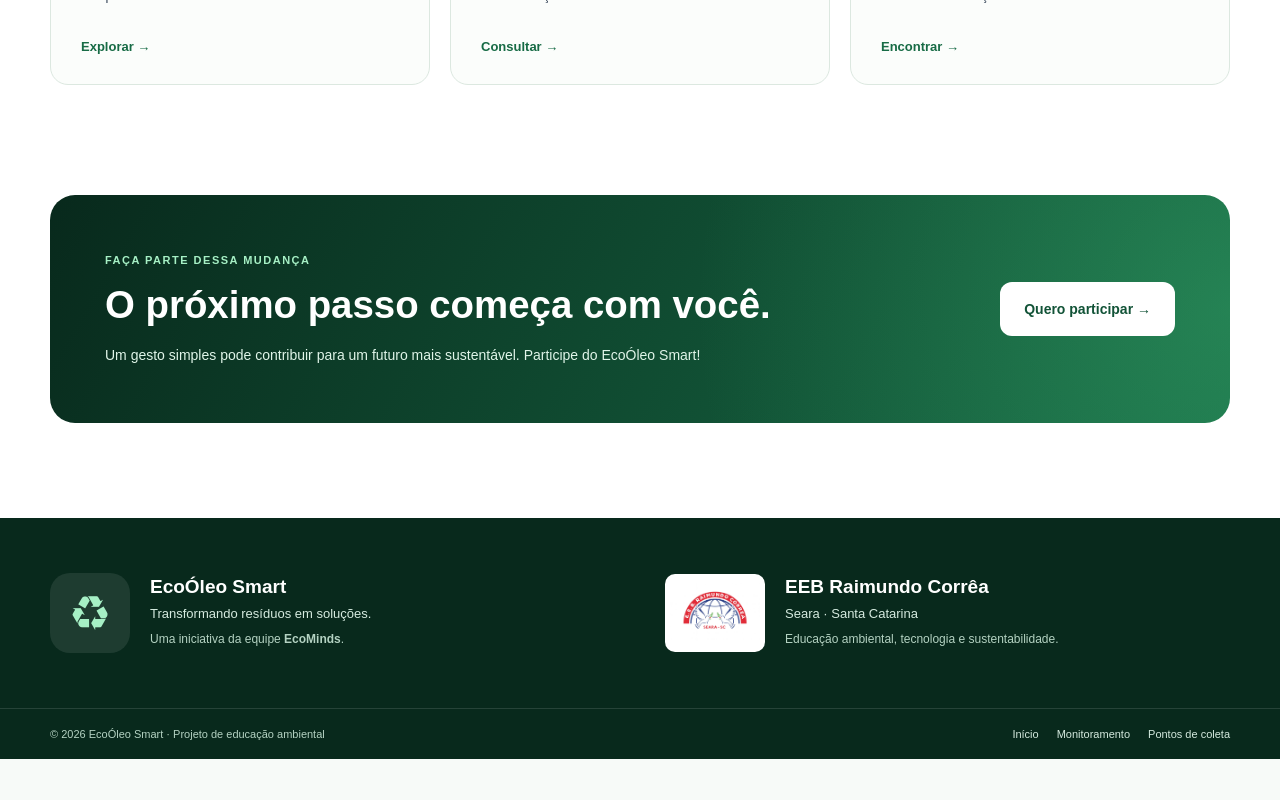
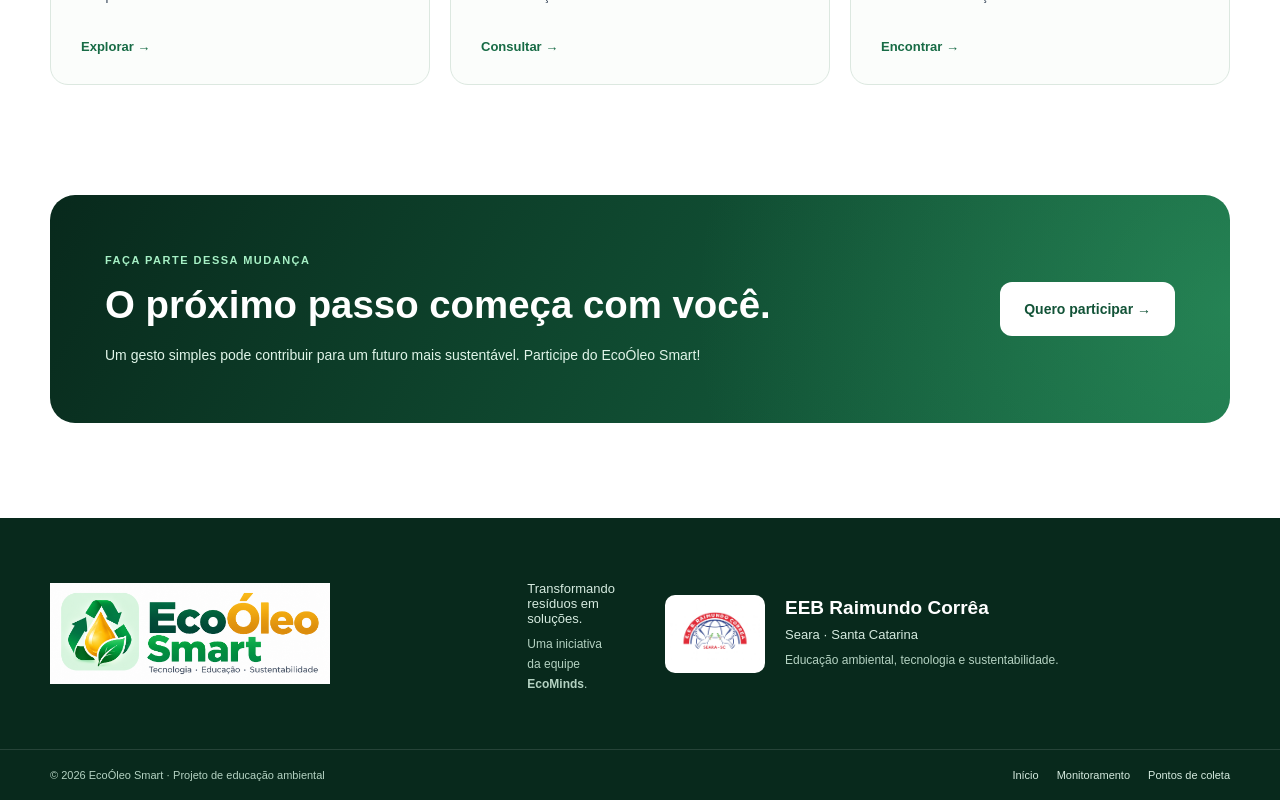
Before and after one commit to ricardogabiatti/ecominds-platform, a Next.js app: page / in a window 1280 px wide. Shown: the part 2363-3163 px from the top of the page. Before the commit the page ends 3122 px from the top, so only its background shows below. Built offline with nearby package versions, Linux system fonts and the light colour scheme; no server answers.

Commit message:
Update layout.tsx

```diff
--- a/app/layout.tsx
+++ b/app/layout.tsx
@@ -27,21 +27,50 @@ export default function RootLayout({
       >
         <div style={{ flex: 1 }}>{children}</div>
 
+        {/* ==========================================
+            RODAPÉ GLOBAL ECOÓLEO SMART
+        ========================================== */}
+
         <footer className="eco-footer-global">
           <div className="eco-footer-inner">
+
+            {/* IDENTIDADE VISUAL ECOÓLEO SMART */}
+
             <div className="eco-footer-brand">
-              <span className="eco-footer-symbol" aria-hidden="true">
-                ♻
-              </span>
+              <Link
+                href="/"
+                aria-label="EcoÓleo Smart — Página inicial"
+                style={{
+                  display: "inline-flex",
+                  alignItems: "center",
+                  textDecoration: "none",
+                  maxWidth: "100%",
+                }}
+              >
+                <Image
+                  src="/logo-ecooleo.png"
+                  alt="EcoÓleo Smart"
+                  width={280}
+                  height={110}
+                  style={{
+                    width: "min(100%, 280px)",
+                    height: "auto",
+                    objectFit: "contain",
+                    display: "block",
+                  }}
+                />
+              </Link>
 
               <div>
-                <strong>EcoÓleo Smart</strong>
                 <p>Transformando resíduos em soluções.</p>
+
                 <span>
                   Uma iniciativa da equipe <b>EcoMinds</b>.
                 </span>
               </div>
             </div>
+
+            {/* IDENTIDADE INSTITUCIONAL DA ESCOLA */}
 
             <div className="eco-footer-school">
               <Image
@@ -59,13 +88,19 @@ export default function RootLayout({
 
               <div>
                 <strong>EEB Raimundo Corrêa</strong>
+
                 <p>Seara · Santa Catarina</p>
+
                 <span>
                   Educação ambiental, tecnologia e sustentabilidade.
                 </span>
               </div>
             </div>
           </div>
+
+          {/* ==========================================
+              PARTE INFERIOR DO RODAPÉ
+          ========================================== */}
 
           <div className="eco-footer-bottom">
             <span>
@@ -75,8 +110,14 @@ export default function RootLayout({
 
             <div>
               <Link href="/">Início</Link>
-              <Link href="/monitoramento">Monitoramento</Link>
-              <Link href="/pontos-de-coleta">Pontos de coleta</Link>
+
+              <Link href="/monitoramento">
+                Monitoramento
+              </Link>
+
+              <Link href="/pontos-de-coleta">
+                Pontos de coleta
+              </Link>
             </div>
           </div>
         </footer>
```
